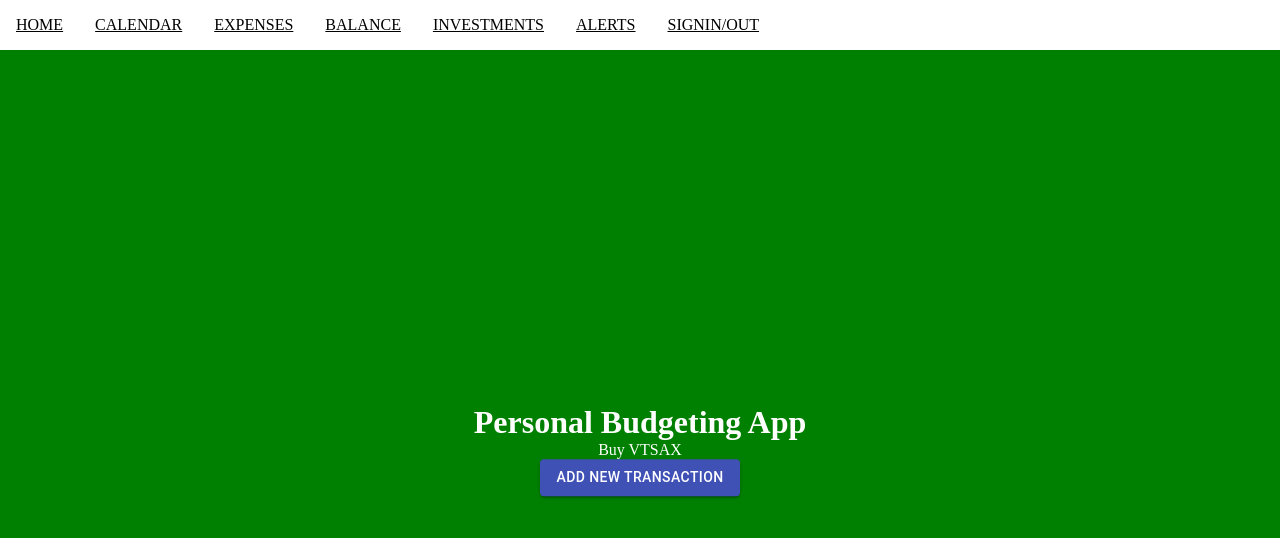
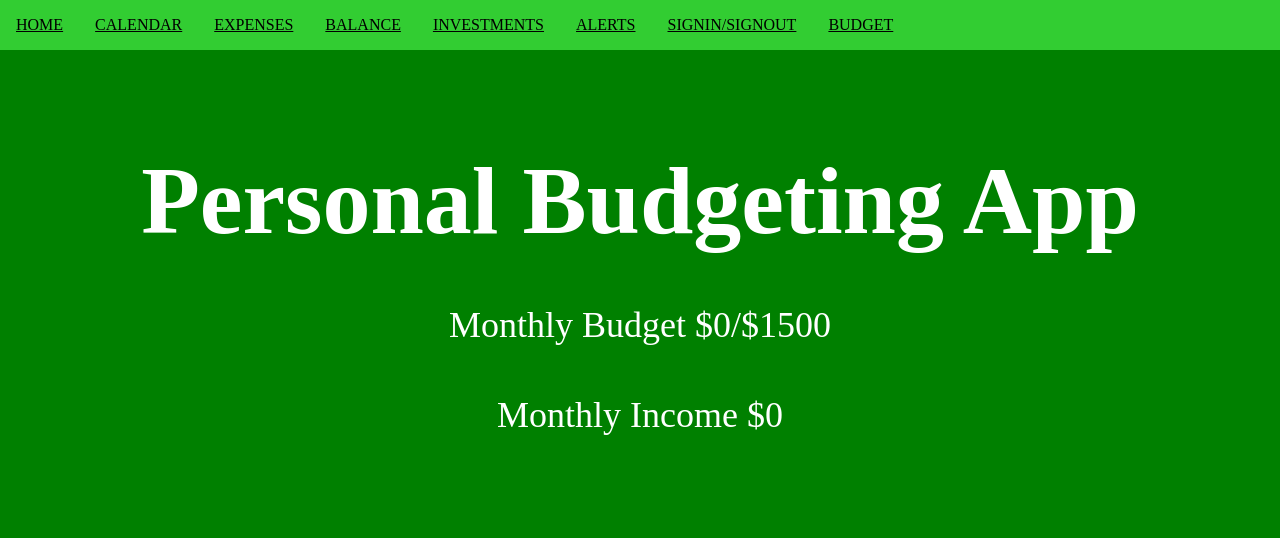
Before and after one commit to CameronBBailey/personalBudgetingApp, a React (Create React App) app: page / in a window 1280 px wide. Shown: the top 538 px of the page. Built offline with nearby package versions, Linux system fonts and the light colour scheme; no server answers; what reactfire would draw is missing.

Commit message:
base functions work no styling

```diff
--- a/src/api/api.js
+++ b/src/api/api.js
@@ -28,8 +28,8 @@ app.get('/expenses', (req, res)=>{
     client.end;
 })
 
-app.get('/expenses/:id', (req, res)=>{
-    client.query(`Select * from expenses where id=${req.params.id}`, (err, result)=>{
+app.get('/expenses/:token', (req, res)=>{
+    client.query(`Select * from expenses where token=${req.params.token}`, (err, result)=>{
         if(!err){
             res.send(result.rows);
         }
--- a/src/components/Home/Home.tsx
+++ b/src/components/Home/Home.tsx
@@ -1,32 +1,16 @@
 import React from 'react';
 import { makeStyles } from '@material-ui/core';
 import Button from '@material-ui/core/Button';
+import { HomeBudgetTable } from '../HomeBudgetForm/HomeBudgetForm';
+import { HomeIncomeTable } from '../HomeBudgetForm/HomeIncomeForm';
 
 const useStyles = makeStyles({
     root:{
         padding: '0',
         margin: '0'
     },
-    navbar_container: {
-        display: 'flex',
-        justifyContent: 'space-between',
-        alignItems: 'center',
-    },
 
 
-    logo_navigation: {
-        listStyle: 'none',
-        textTransform: 'uppercase',
-        textDecoration: 'none'
-    },
-    navigation: {
-        display: 'flex'
-    },
-    nav_a:{
-        display: 'block',
-        padding: '1em',
-        color: 'black'
-    },
     main: {
         backgroundColor: 'green',
         width: '100%',
@@ -36,18 +20,18 @@ const useStyles = makeStyles({
         backgroundPosition: 'center',
         position: 'absolute',
     },
+
     main_text:{
         textAlign: 'center',
         position: 'relative',
-        top: '50%',
+        top: '30%',
         left: '50%',
         transform: 'translate(-50%, -50%)',
-        color: 'white'
+        color: 'white',
+        fontSize: '48px'
     }
 
 })
-
-
 
 interface Props{
     title:string
@@ -58,14 +42,15 @@ export const Home = ( props:Props) => {
     // New classes variable code
     const classes = useStyles();
 
+
     return (
         <div className={classes.root}>
 
             <main className={classes.main}>
                 <div className={classes.main_text}>
                     <h1>{ props.title }</h1>
-                    <p>Buy VTSAX</p>
-                    <Button color='primary' variant="contained">Add new Transaction</Button>
+                    <HomeBudgetTable />
+                    <HomeIncomeTable />
                 </div>
             </main>
         </div>
--- /dev/null
+++ b/src/components/HomeBudgetForm/HomeBudgetForm.tsx
@@ -0,0 +1,24 @@
+import React from 'react'
+import { useGetDataExpenses, useGetDataBalance } from '../../custom-hooks'
+import { makeStyles } from '@material-ui/core';
+
+const useStyles = makeStyles({
+    text:
+    {fontSize: '36px',
+    margin: '48px'}
+
+})
+
+
+export const HomeBudgetTable = () => {
+    let { expenseData, getData } = useGetDataExpenses();
+    let sum = 0
+    expenseData.forEach((element: any) => sum += Number(element.amount));
+
+    console.log(expenseData);
+    console.log(sum);
+    const classes = useStyles();
+    return (
+        <div className={classes.text}>Monthly Budget
+            ${sum}/$1500</div>
+    )}
--- /dev/null
+++ b/src/components/HomeBudgetForm/HomeIncomeForm.tsx
@@ -0,0 +1,24 @@
+import React from 'react'
+import {  useGetDataBalance } from '../../custom-hooks'
+import { makeStyles } from '@material-ui/core';
+
+const useStyles = makeStyles({
+    text:
+    {fontSize: '36px',
+    margin: '48px'}
+
+})
+
+export const HomeIncomeTable = () => {
+    let { balanceData, getData } = useGetDataBalance();
+    let sum = 0
+    balanceData.forEach((element: any) => sum += Number(element.amount));
+
+    console.log(balanceData);
+    console.log(sum);
+
+    const classes = useStyles();
+    return (
+        <div className={classes.text}>Monthly Income
+            ${sum}</div>
+    )}
--- /dev/null
+++ b/src/components/HomeBudgetForm/index.ts
@@ -0,0 +1 @@
+export * from '../HomeBudgetForm'
--- a/src/components/InputForms/expensesform.tsx
+++ b/src/components/InputForms/expensesform.tsx
@@ -19,16 +19,17 @@ interface ExpensesState {
 
 
 
-export const ExpensesForm = () => {
+export const ExpensesForm =  () => {
 
     const { register, handleSubmit } = useForm<ExpensesState>();
     const auth = useAuth()
     const [currentUser, setCurrentUser] = useState<any>()
-    useEffect(() => {
-        setCurrentUser(auth.currentUser)
-    },[currentUser])
-    console.log(auth)
+    // useEffect(() => {
+    //     setCurrentUser(auth.currentUser)
+    // },[currentUser])
+    auth.onAuthStateChanged(() =>{setCurrentUser(auth.currentUser)})
     if (currentUser == null) {
+        console.log(auth)
         return <div>loading</div>
     } else {
 
--- a/src/components/NavBar/NavBar.tsx
+++ b/src/components/NavBar/NavBar.tsx
@@ -15,6 +15,7 @@ const useStyles = makeStyles({
         display: 'flex',
         justifyContent: 'space-between',
         alignItems: 'center',
+        backgroundColor: 'limegreen',
     },
 
 
@@ -67,7 +68,10 @@ export const NavBar = () => {
                             <Link to="/alerts" className={classes.nav_a}>Alerts</Link>
                         </li>
                         <li>
-                            <Link to="/signin" className={classes.nav_a}>SignIn/Out</Link>
+                            <Link to="/signin" className={classes.nav_a}>SignIn/SignOut</Link>
+                        </li>
+                        <li>
+                            <Link to="/Budget" className={classes.nav_a}>Budget</Link>
                         </li>
                     </ul>
                 </div>
```
Also changed, not shown: src/custom-hooks/FetchData.ts (+4 -8 lines).
